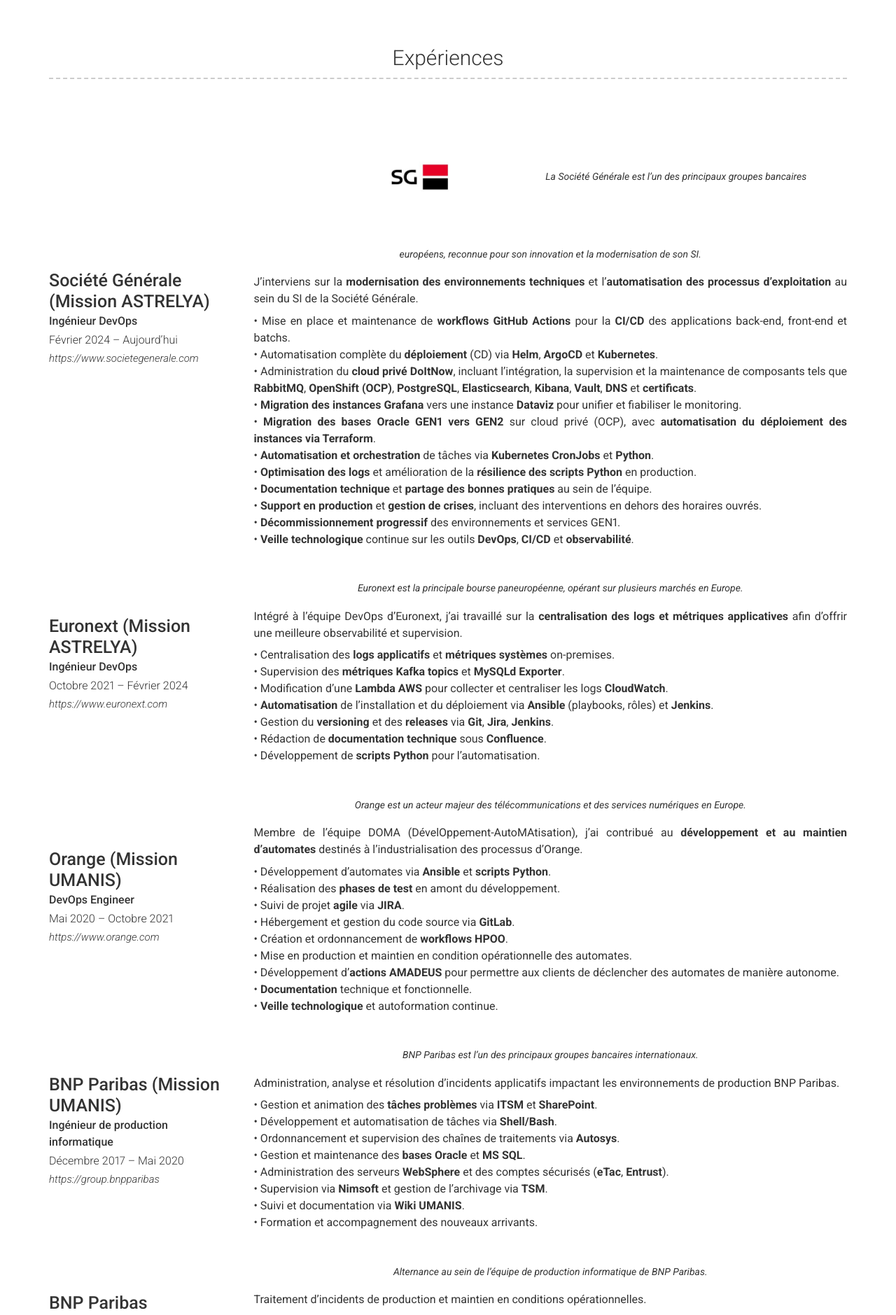
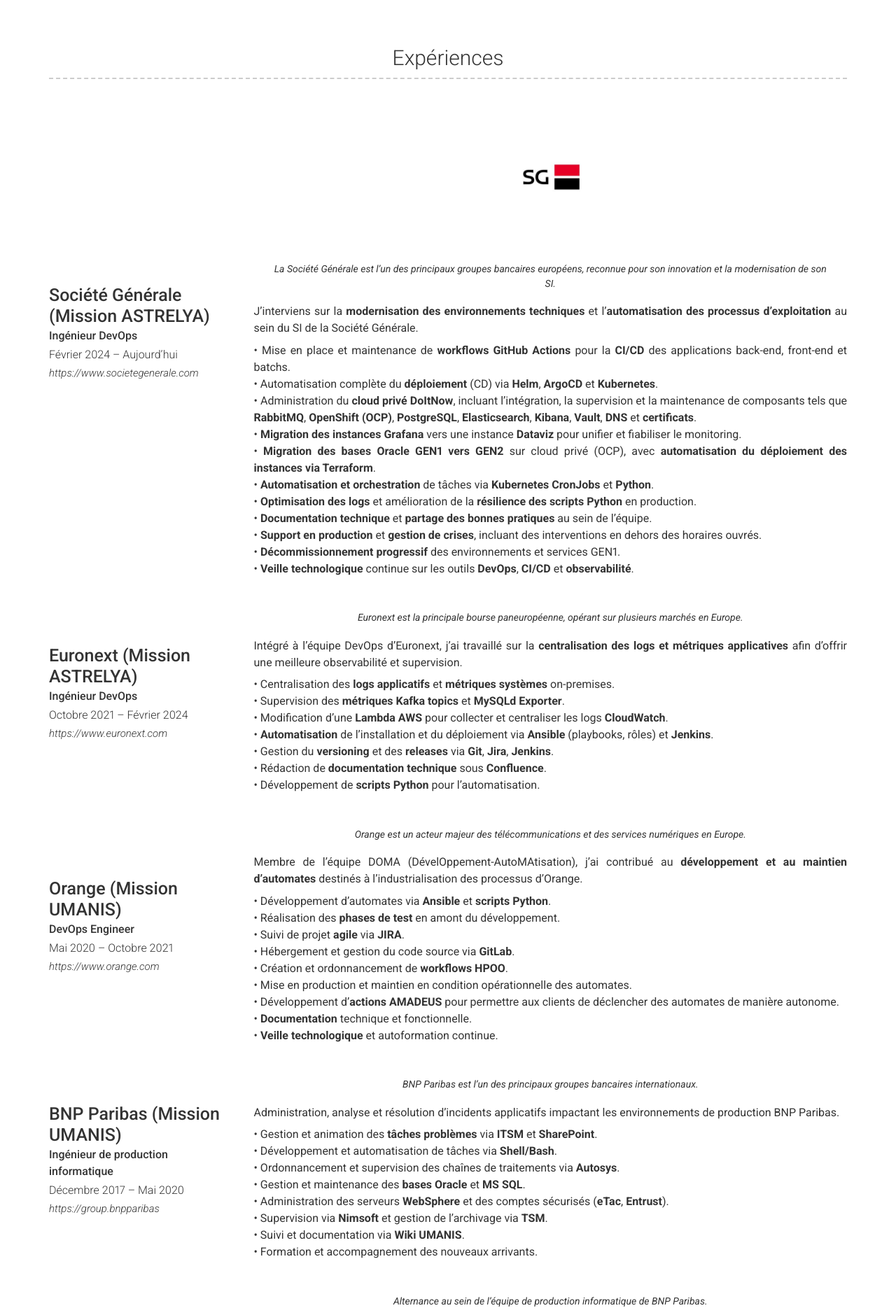
Before and after one commit to SERDANI/serdaninicolas.github.io, a Jekyll site: the page built from index.md, in a window 1280 px wide. Shown: the part 933-2812 px from the top of the page at 70% size. Built offline with Jekyll 4.4.1, drawn with Linux system fonts in a browser that asks for light colours; nearby versions of some CDN libraries.

Commit message:
Update _config.yml

```diff
--- a/_config.yml
+++ b/_config.yml
@@ -51,7 +51,7 @@ content:
         link: https://www.societegenerale.com
         image: images/logo_sg.jpg
         quote: >
-          <img src="images/logo_sg.jpg" alt="Société Générale" height="200"> La Société Générale est l’un des principaux groupes bancaires européens, reconnue pour son innovation et la modernisation de son SI.
+          <img src="images/logo_sg.jpg" alt="Société Générale" height="200"><br><br>La Société Générale est l’un des principaux groupes bancaires européens, reconnue pour son innovation et la modernisation de son SI.
         description: |
           J’interviens sur la **modernisation des environnements techniques** et l’**automatisation des processus d’exploitation** au sein du SI de la Société Générale.
 
```
